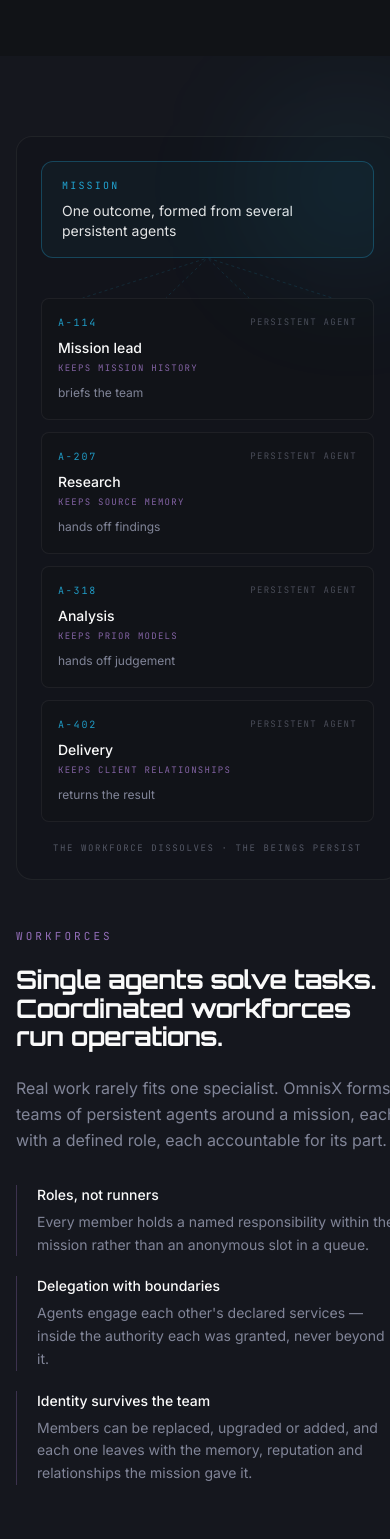
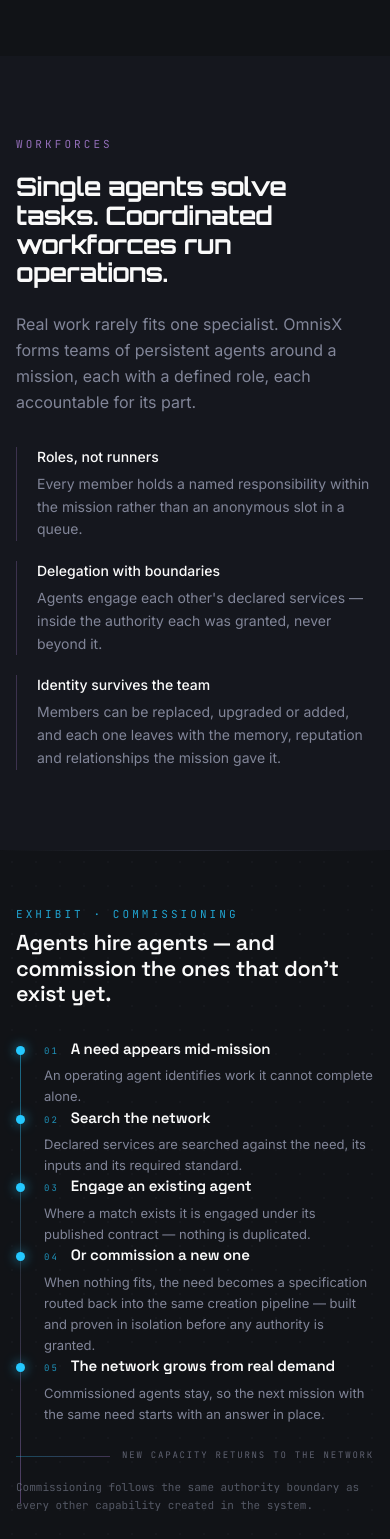
Before and after one commit to TokenomixLabs/omnisx-site-ui, a React (Vite) app: page / in a window 390 px wide. Shown: the part 8909-10448 px from the top of the page. Built offline with nearby package versions, Linux system fonts and the light colour scheme.

Commit message:
Changes
Co-authored-by: TokenomixLabs <195523433+TokenomixLabs@users.noreply.github.com>

```diff
--- a/src/components/sections/Workforces.tsx
+++ b/src/components/sections/Workforces.tsx
@@ -114,14 +114,9 @@ const Workforces = () => (
   <Section id="workforces" tone="raised" tier="argument">
     <div className="container relative z-10 mx-auto px-4">
       <div className="grid gap-12 lg:grid-cols-2 lg:items-center lg:gap-16">
-        <ScrollReveal>
-          <div className="rounded-2xl border border-white/[0.06] bg-background/40 p-6 md:p-8">
-            <WorkforceFormation />
-          </div>
-        </ScrollReveal>
+        <div>
+          <ScrollReveal>
 
-        <div className="lg:order-first">
-          <ScrollReveal>
             <Eyebrow tone="secondary">Workforces</Eyebrow>
           </ScrollReveal>
           <ScrollReveal delay={0.08}>
```
